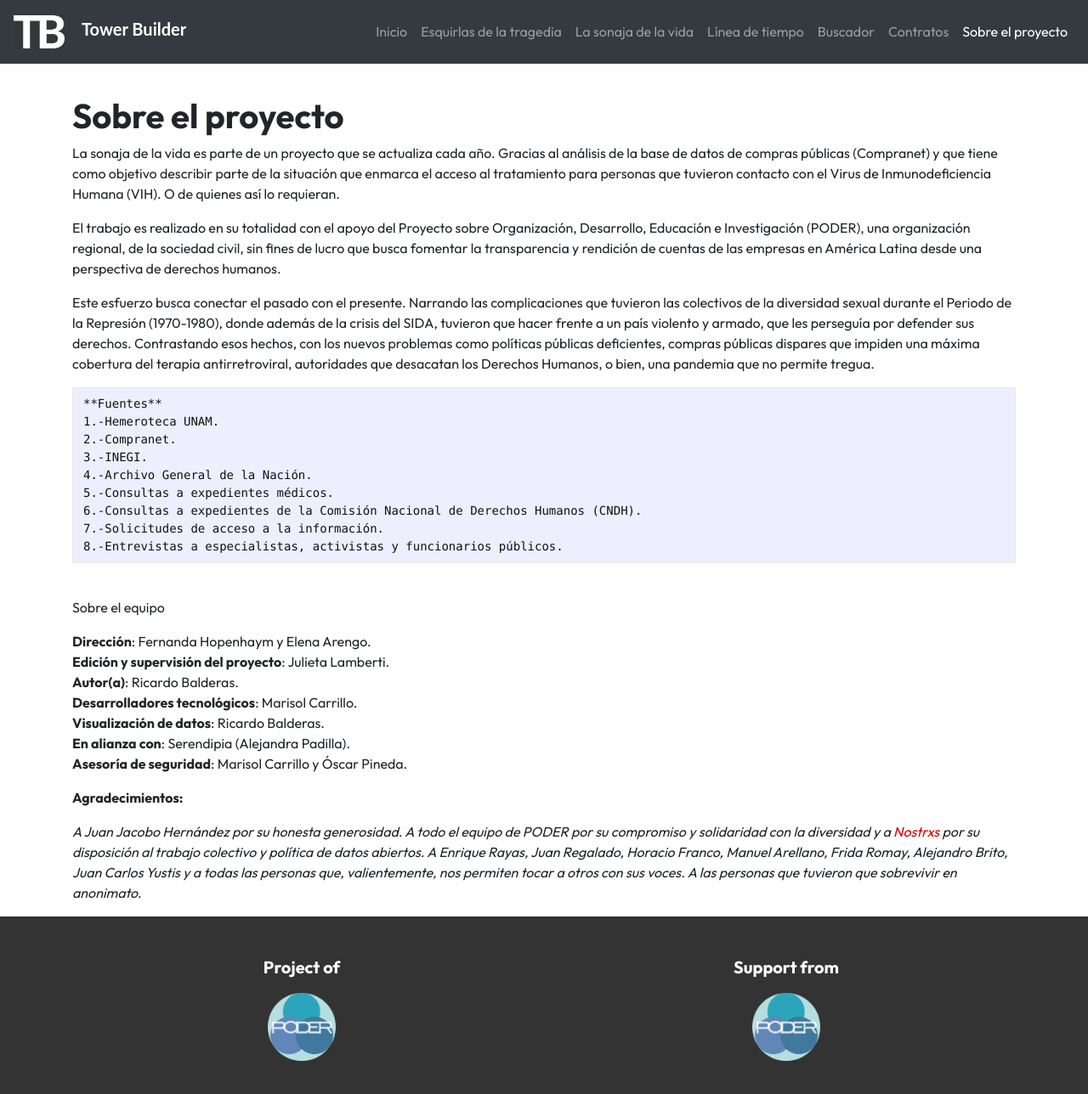
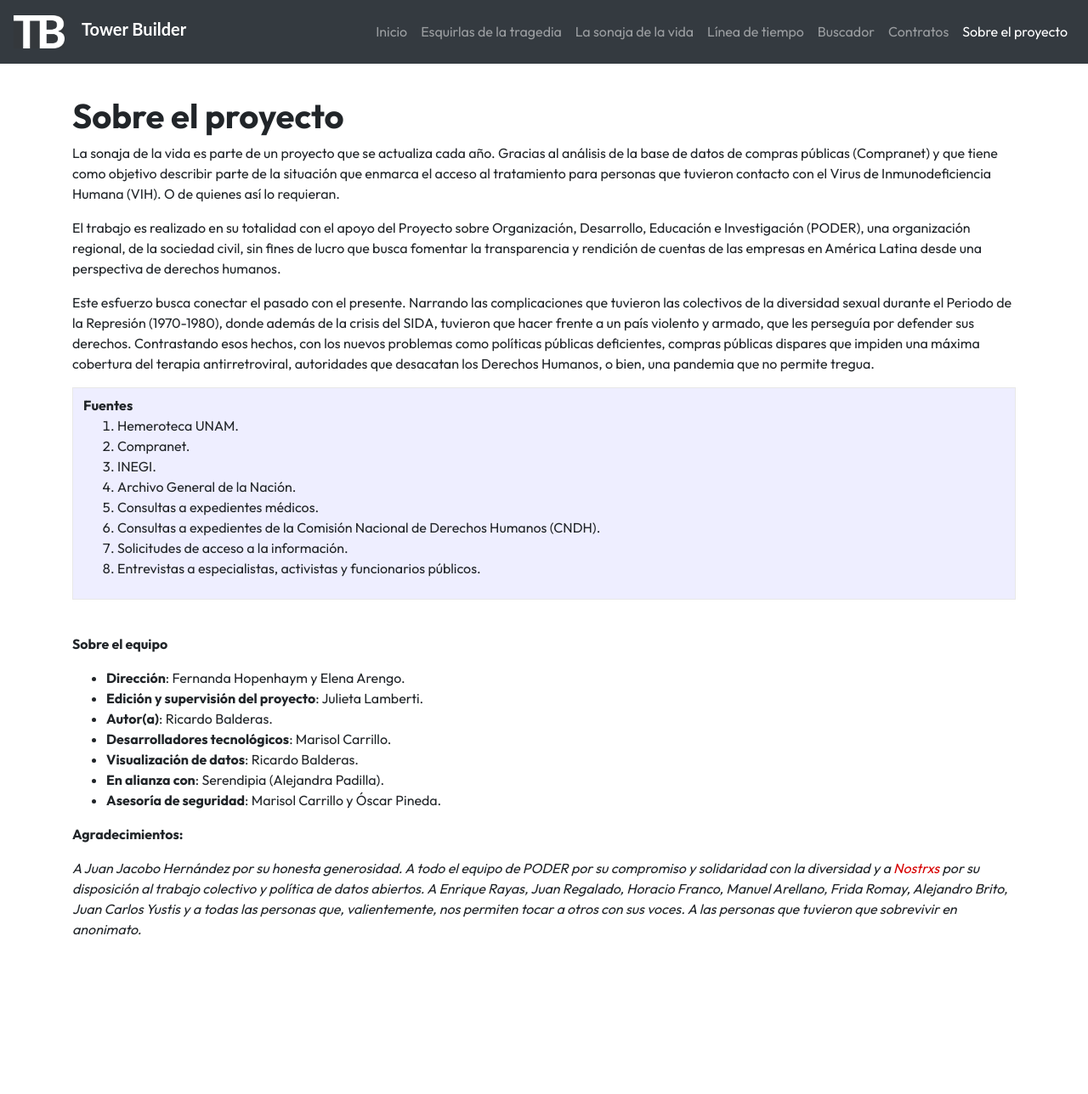
Before and after one commit to ProjectPODER/lasonajadelavida, a Jekyll site: the page built from 7-about.md, in a window 1280 px wide and 1307 px high. Shown: the top 1288 px of the window at 85% size. Built offline with Jekyll 4.4.1, drawn with Linux system fonts in a browser that asks for light colours.

Commit message:
Agrego algunos estilos

```diff
--- a/7-about.md
+++ b/7-about.md
@@ -12,28 +12,30 @@ El trabajo es realizado en su totalidad con el apoyo del Proyecto sobre Organiza
 
 Este esfuerzo busca conectar el pasado con el presente. Narrando las complicaciones que tuvieron las colectivos de la diversidad sexual durante el Periodo de la Represión (1970-1980), donde además de la crisis del SIDA, tuvieron que hacer frente a un país violento y armado, que les perseguía por defender sus derechos. Contrastando esos hechos, con los nuevos problemas como políticas públicas deficientes, compras públicas dispares que impiden una máxima cobertura del terapia antirretroviral, autoridades que desacatan los Derechos Humanos, o bien, una pandemia que no permite tregua.
 
-~~~
-**Fuentes**
-1.-Hemeroteca UNAM.
-2.-Compranet.
-3.-INEGI.
-4.-Archivo General de la Nación.
-5.-Consultas a expedientes médicos.
-6.-Consultas a expedientes de la Comisión Nacional de Derechos Humanos (CNDH).
-7.-Solicitudes de acceso a la información.
-8.-Entrevistas a especialistas, activistas y funcionarios públicos.
- ~~~
+<div class="box-text">
+  <b>Fuentes</b>
+  <ol>
+    <li>Hemeroteca UNAM.</li>
+    <li>Compranet.</li>
+    <li>INEGI.</li>
+    <li>Archivo General de la Nación.</li>
+    <li>Consultas a expedientes médicos.</li>
+    <li>Consultas a expedientes de la Comisión Nacional de Derechos Humanos (CNDH).</li>
+    <li>Solicitudes de acceso a la información.</li>
+    <li>Entrevistas a especialistas, activistas y funcionarios públicos.</li>
+  </ol>
+</div>
 <br>
 
-Sobre el equipo
+**Sobre el equipo**
 
-**Dirección**: Fernanda Hopenhaym y Elena Arengo.
-**Edición y supervisión del proyecto**: Julieta Lamberti.
-**Autor(a)**: Ricardo Balderas.
-**Desarrolladores tecnológicos**: Marisol Carrillo.
-**Visualización de datos**: Ricardo Balderas.
-**En alianza con**: Serendipia (Alejandra Padilla).
-**Asesoría de seguridad**: Marisol Carrillo y Óscar Pineda.
+- **Dirección**: Fernanda Hopenhaym y Elena Arengo.
+- **Edición y supervisión del proyecto**: Julieta Lamberti.
+- **Autor(a)**: Ricardo Balderas.
+- **Desarrolladores tecnológicos**: Marisol Carrillo.
+- **Visualización de datos**: Ricardo Balderas.
+- **En alianza con**: Serendipia (Alejandra Padilla).
+- **Asesoría de seguridad**: Marisol Carrillo y Óscar Pineda.
 
 
 
--- a/_config.yml
+++ b/_config.yml
@@ -46,11 +46,11 @@ graph:
   # colores de nodos y connectores
   - colours:
       - nodes:
-          - default: '#1ee6d3'
-          - contract: '#1ee6d3'
-          - contractTypes: '#3abdc3'
-          - contractByType: '#438a9c'
-          - organization: '#3c5a6f'
+          - default: '#D70000'
+          - contract: '#D70000'
+          - contractTypes: '#FFD700'
+          - contractByType: '#FF7F50'
+          - organization: '#66CC66'
           - shareholderPerson: '#EB639A'
           - shareholderCorp: 'rgba(251,125,64)'
       - links:
--- a/_layouts/default.html
+++ b/_layouts/default.html
@@ -8,7 +8,7 @@
       {%- include header.html -%}
     {%- endif -%}
     {{ content }}
-    {%- include footer.html -%}
+
   </body>
 
 </html>
--- a/_sass/_layout.scss
+++ b/_sass/_layout.scss
@@ -28,3 +28,10 @@ a {
 .min-vh-100 {
     min-height: 100vh !important;
 }
+
+.box-text {
+    margin: 0;
+    padding: 8px 12px;
+    background: #eef;
+    border: 1px solid #e8e8e8;
+}
```
